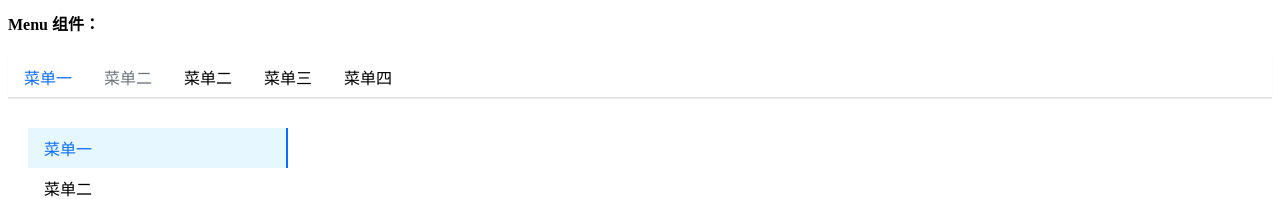
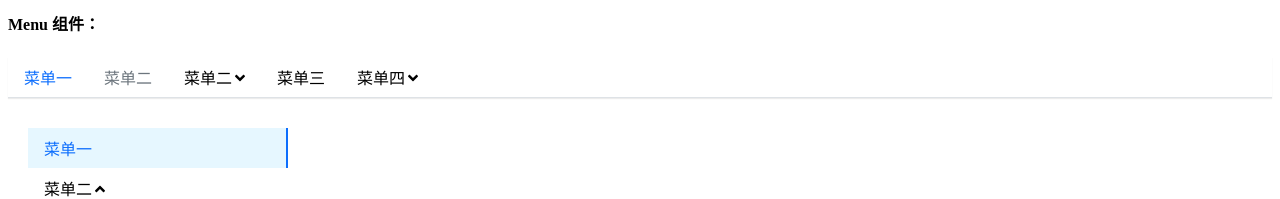
Before and after one commit to pengyuman/grain-full, a React (Create React App) app: page / in a window 1280 px wide. Shown: the part 601-800 px from the top of the page. Built offline with nearby package versions, Linux system fonts and the light colour scheme.

Commit message:
feat:menu 添加icon

```diff
--- a/src/components/Menu/subMenu.tsx
+++ b/src/components/Menu/subMenu.tsx
@@ -2,6 +2,7 @@
 import classNames from 'classnames'
 import { MenuContext } from './menu'
 import { MenuItemProps } from './menuItem'
+import Icon from '../Icon/icon'
 export interface SubMenuProps {
     index?: string;
     title: string;
@@ -13,22 +14,25 @@
     const context = useContext(MenuContext)
     // 类型断言，将defaultOpenSubMenus拥有数组的属性
     const openedSubMenus = context.defaultOpenSubMenus as Array<string>
-    // 如果是竖的菜单，
+    // 如果是竖的菜单
     const isOpend = (index && context.mode === 'vertical') ? openedSubMenus.includes(index) : false
     const [menuOpen, setOpen] = useState(isOpend)
     const [mouseEnter, setMouseEnter] = useState<string>('')
     // 选中之后的title的class类名
-    const [selected,setSelected] = useState<string>('')
-    const classes = classNames('menu-item submenu-item ', className)
+    const [selected, setSelected] = useState<string>('')
+    const classes = classNames('menu-item submenu-item ', className, {
+        'is-opened': menuOpen,
+        'is-vertical': context.mode === 'vertical'
+    })
     const handelClick = (e: React.MouseEvent) => {
         e.preventDefault()
         setOpen(!menuOpen)
     }
     useEffect(() => {
         // 被选中之后的class类名
-      let i= context.index
-      let subIndex=i.substring(0,1)
-      subIndex===index?setSelected('sub-selected') : setSelected('')
+        let i = context.index
+        let subIndex = i.substring(0, 1)
+        subIndex === index ? setSelected('sub-selected') : setSelected('')
     }, [context.index])
     let timer: any
     const handelMouseEnter = (e: React.MouseEvent, toggle: boolean) => {
@@ -57,7 +61,8 @@
 
     const renderChildren = () => {
         const subMenuClasses = classNames('full-submenu', {
-            'menu-opened': menuOpen
+            'menu-opened': menuOpen,
+            'menu-hover': menuOpen
         })
         const childrenComponent = React.Children.map(children, (child, i) => {
             const childElement = child as FunctionComponentElement<MenuItemProps>
@@ -78,6 +83,7 @@
             <div className={`sub-menu ${selected}`}>
                 <div className={`submenu-title ${classes} `} {...clickEvents}>
                     {title}
+                    <Icon icon="angle-down" className="arrow-icon" />
                 </div>
                 {renderChildren()}
             </div>
```
Also changed, not shown: src/components/Menu/_style.scss (+21 -5 lines). Lines whose indentation alone changed are shown as unchanged.
